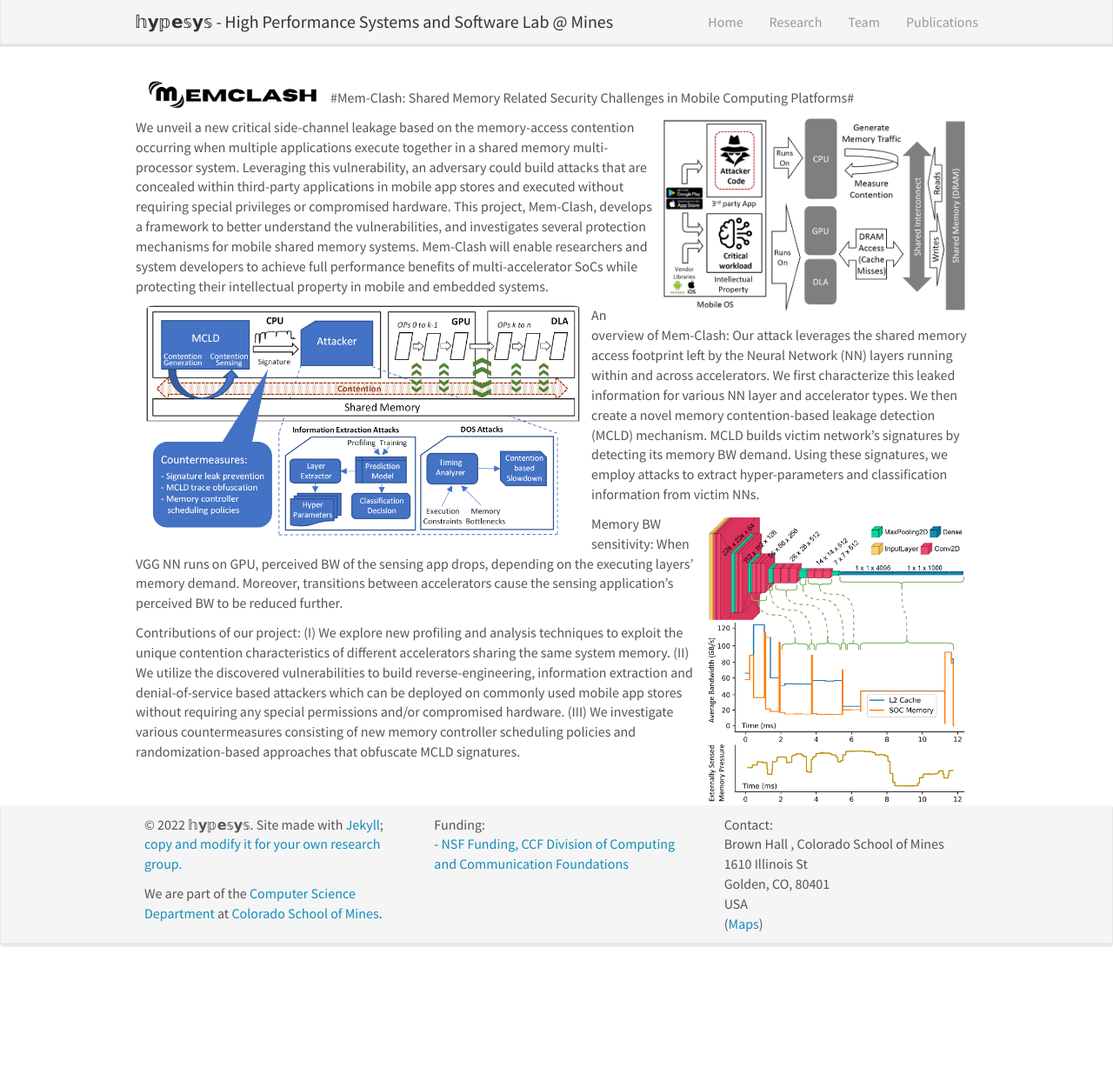
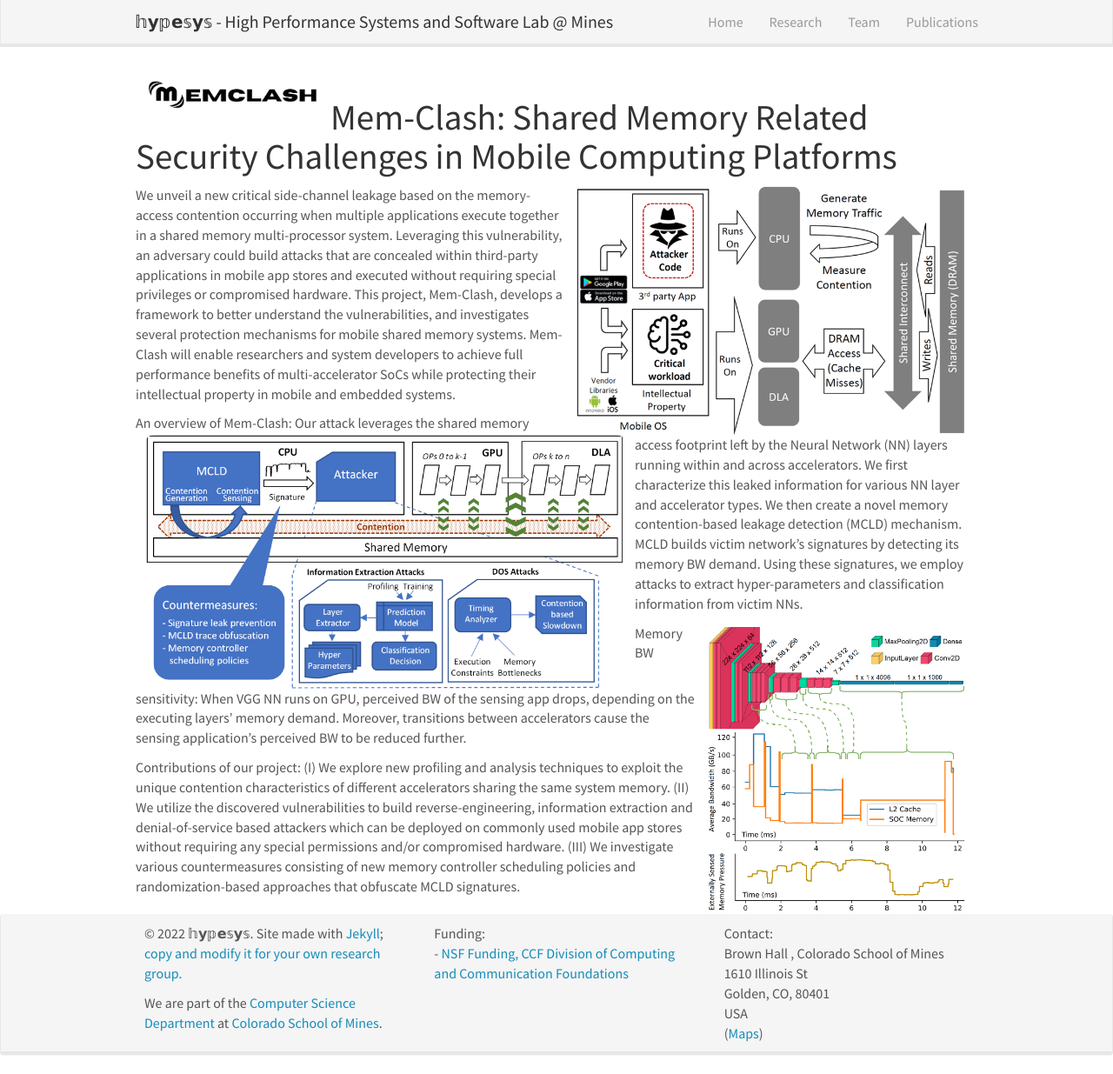
Before and after one commit to hypesys/hypesys.github.io, a Jekyll site: the page built from _pages/memclash.md, in a window 1280 px wide and 1235 px high. Shown: the whole window at 87% size. Built offline with Jekyll 4.4.1, drawn with Linux system fonts in a browser that asks for light colours; nearby versions of some CDN libraries.

Commit message:
Update memclash.md

```diff
--- a/_pages/memclash.md
+++ b/_pages/memclash.md
@@ -7,13 +7,12 @@ permalink: /memclash.html
 ---
 
 ![]({{ site.url }}{{ site.baseurl }}/images/logopic/memclash.png){: style="width: 200px; float: left; margin: 0px  12px"}
+# Mem-Clash: Shared Memory Related Security Challenges in Mobile Computing Platforms
 
-#Mem-Clash: Shared Memory Related Security Challenges in Mobile Computing Platforms#
-
-![]({{ site.url }}{{ site.baseurl }}/images/pubpic/memclash3.png){: style="width: 350px; float: right; margin: 0px  12px"}
+![]({{ site.url }}{{ site.baseurl }}/images/pubpic/memclash3.png){: style="width: 450px; float: right; margin: 0px  12px"}
 We unveil a new critical side-channel leakage based on the memory-access contention occurring when multiple applications execute together in a shared memory multi-processor system. Leveraging this vulnerability, an adversary could build attacks that are concealed within third-party applications in mobile app stores and executed without requiring special privileges or compromised hardware. This project, Mem-Clash, develops a framework to better understand the vulnerabilities, and investigates several protection mechanisms for mobile shared memory systems. Mem-Clash will enable researchers and system developers to achieve full performance  benefits of multi-accelerator SoCs while protecting their intellectual property in mobile and embedded systems.
 
-![]({{ site.url }}{{ site.baseurl }}/images/pubpic/memclash1.png){: style="width: 500px; float: left; margin: 0px  12px"}
+![]({{ site.url }}{{ site.baseurl }}/images/pubpic/memclash1.png){: style="width: 550px; float: left; margin: 0px  12px"}
 An overview of Mem-Clash: Our attack leverages the shared memory access footprint left by the Neural Network (NN) layers  running within and across accelerators. We first characterize this leaked information for various NN layer and accelerator types. We then create a novel memory contention-based leakage detection (MCLD) mechanism. MCLD builds victim network's signatures by detecting its memory BW demand. Using these signatures, we employ attacks to extract hyper-parameters and classification information from victim NNs.
 
 ![]({{ site.url }}{{ site.baseurl }}/images/pubpic/memclash2.png){: style="width: 300px; float: right; margin: 0px  12px"}
```
